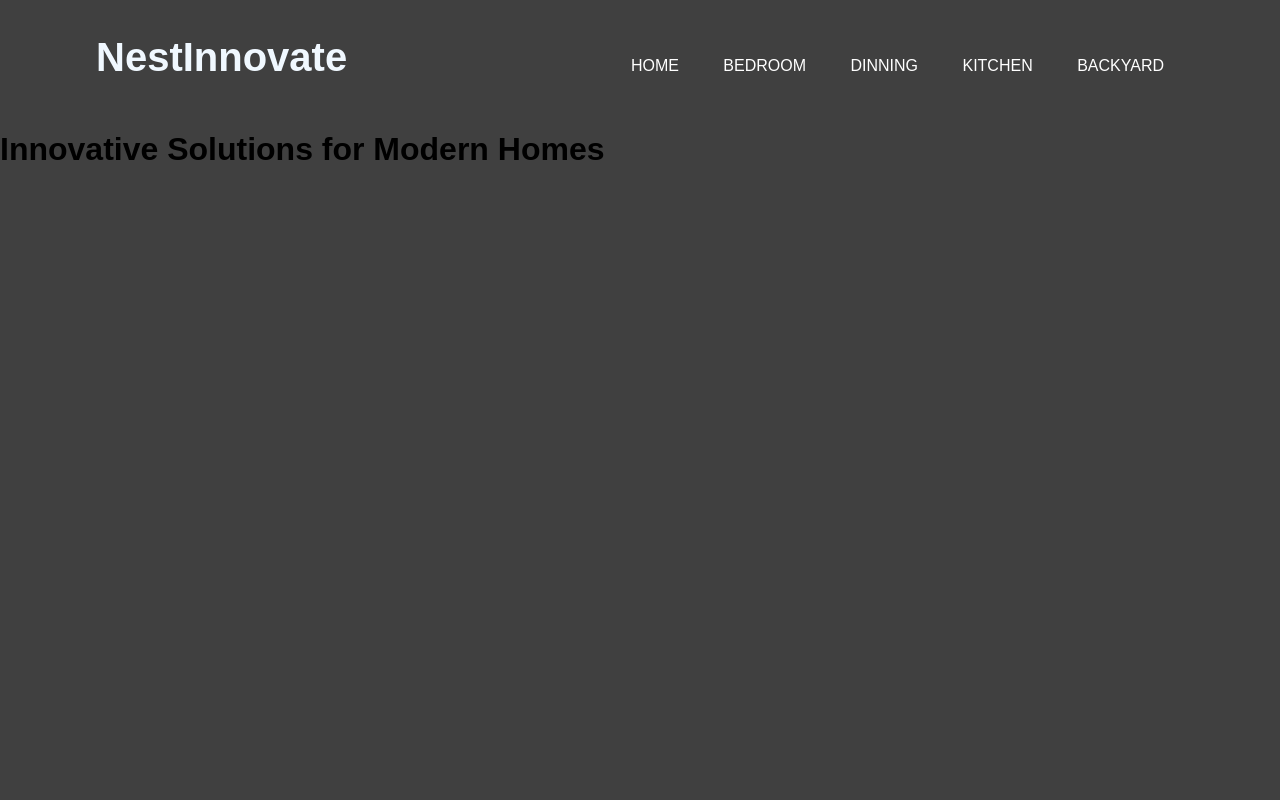
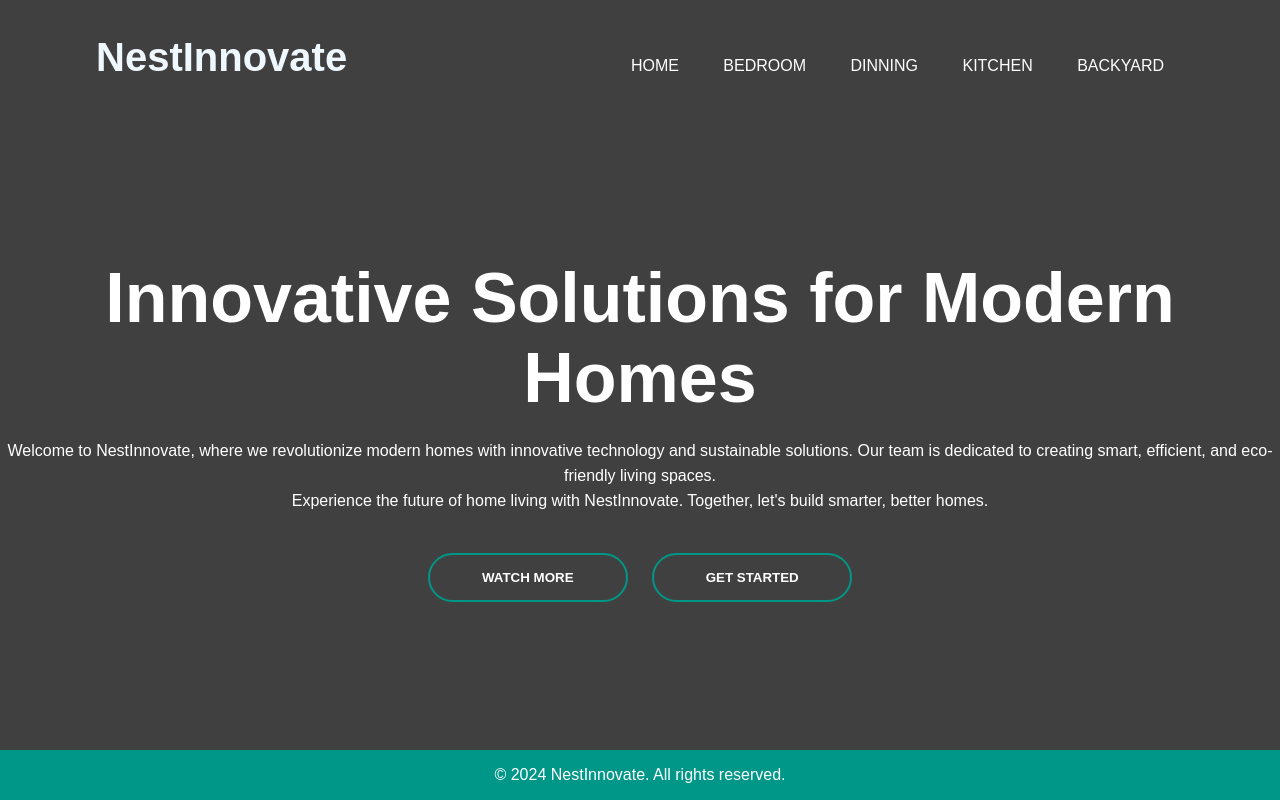
Before and after one commit to curious-Abhi/html-css-javascript-project, a plain HTML site: page 100 PROJECT/09 Web design/index.html in a window 1280 px wide. Drawn offline with Linux system fonts and the light colour scheme.

Commit message:
files updated

```diff
--- a/100 PROJECT/09 Web design/index.html
+++ b/100 PROJECT/09 Web design/index.html
@@ -20,8 +20,17 @@
         </div>
         <div class="content">
             <h1>Innovative Solutions for Modern Homes</h1>
-            <p></p>
+            <p>Welcome to NestInnovate, where we revolutionize modern homes with innovative technology and sustainable solutions. Our team is dedicated to creating smart, efficient, and eco-friendly living spaces. <br> Experience the future of home living with NestInnovate. Together, let's build smarter, better homes.</p>
+
+
+            <div>
+                <button type="button"><span></span>WATCH MORE</button>
+                <button type="button"><span></span>GET STARTED</button>
+            </div>
         </div>
+        <footer>
+            <p>&copy; 2024 NestInnovate. All rights reserved.</p>
+        </footer>
     </div>
 </body>
 </html>
--- a/100 PROJECT/09 Web design/style.css
+++ b/100 PROJECT/09 Web design/style.css
@@ -61,3 +61,67 @@
 .navbar ul li:hover::after{
     width:100%
 }
+.content{
+    width: 100%;
+    position:absolute;
+    top:50%;
+    transform: translateY(-50%);
+    text-align: center;
+    color:#fff
+}
+
+.content h1{
+   font-size: 70px;
+   margin-top: 80px;
+}
+.content p{
+    margin:20px auto;
+    font-weight: 100;
+    line-height: 25px;
+}
+
+button{
+    width: 200px;
+    padding: 15px 0px;
+    text-align: center;
+    margin: 20px 10px;
+    border-radius: 25px;
+    font-weight: bold;
+    border: 2px solid #009688;
+    background: transparent;
+    color:#fff;
+    cursor: pointer;
+    position: relative;
+    overflow: hidden;
+}
+
+span{
+    background: #009688;
+    height: 100%;
+    width: 0%;
+    border-radius: 25px;
+    position:absolute;
+    left:0;
+    bottom:0;
+    z-index: -1;
+    transition: 0.5s;
+}
+
+button:hover span{
+    width:100%;
+
+}
+
+button:hover{
+    border:none;
+}
+
+footer {
+    background-color:#009688;
+    color: white;
+    text-align: center;
+    padding: 1rem 0;
+    position: absolute;
+    width: 100%;
+    bottom: 0;
+}
```
